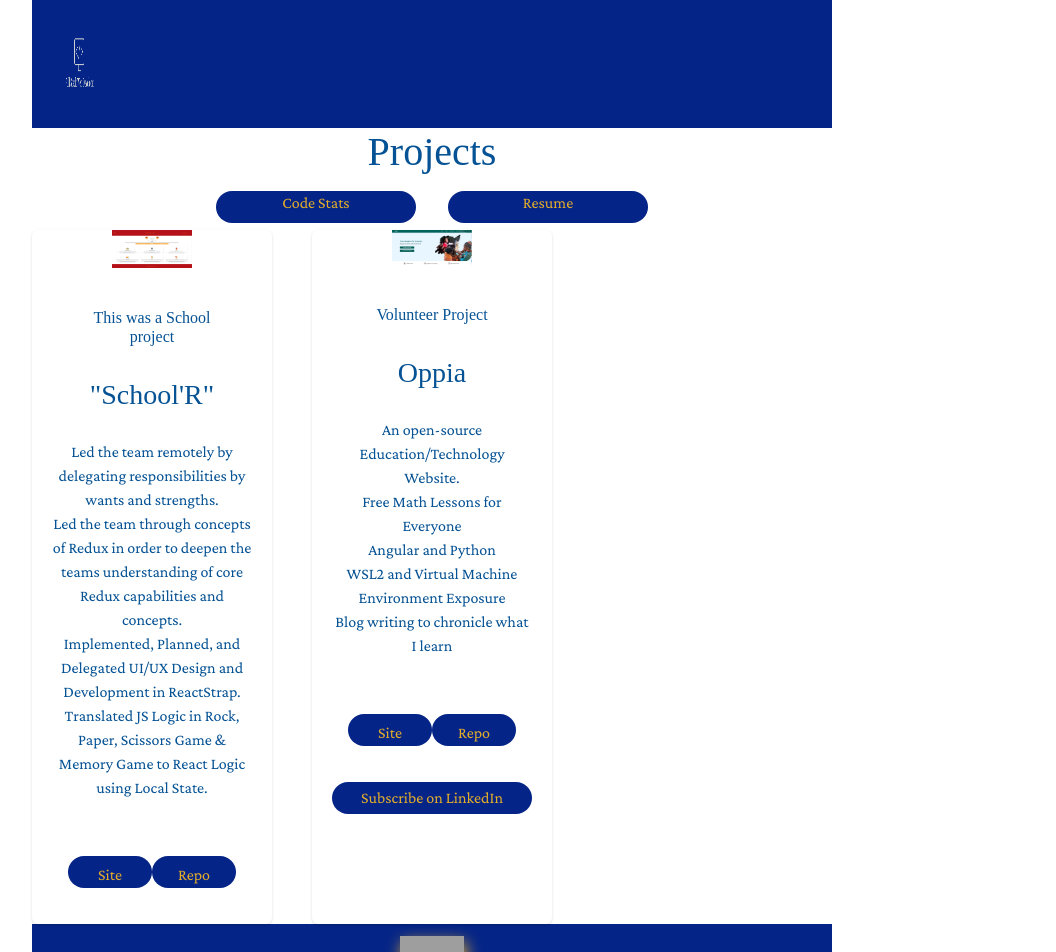
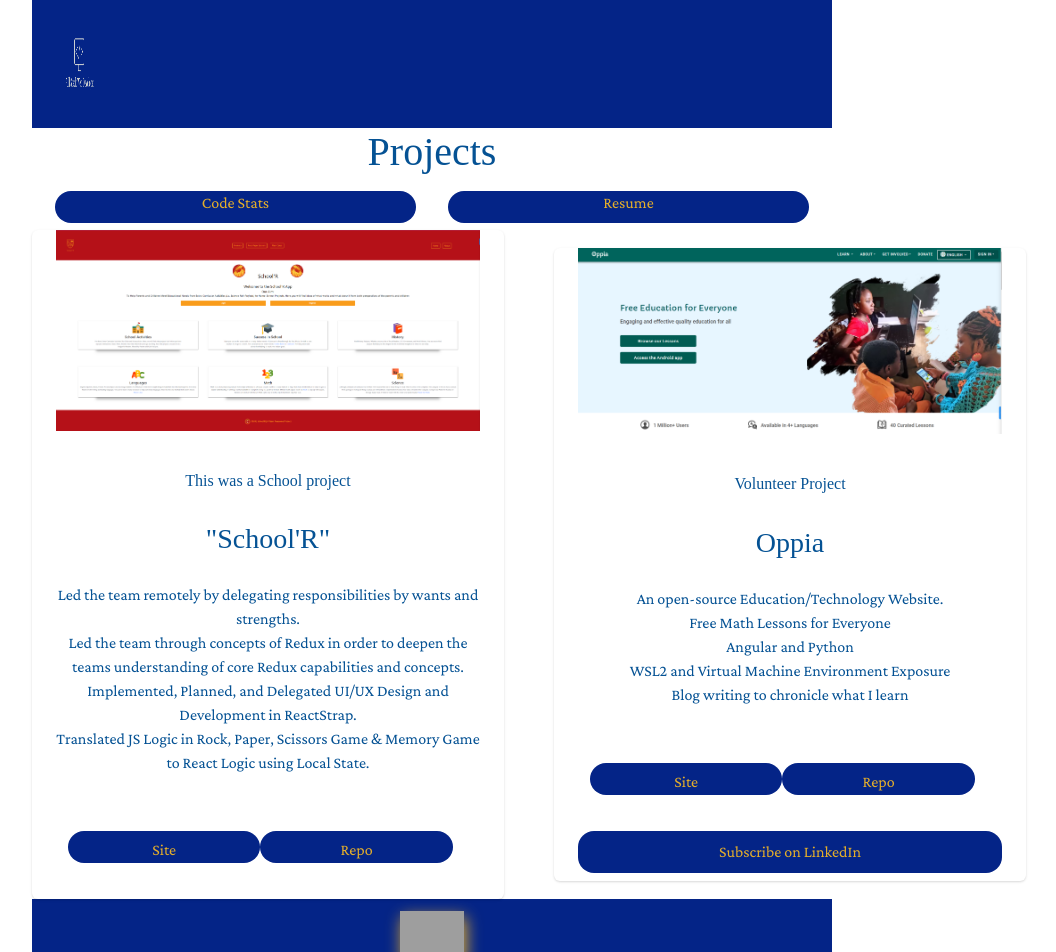
Before and after one commit to karapeoples/Portfolio-v1, a React (Create React App) app: page /projects in a window 1280 px wide. Shown: the top 952 px of the page, without its empty margins (208-1264 px from the left). Built offline with nearby package versions, Linux system fonts and the light colour scheme; grey boxes are pictures that could not be loaded; a web font is replaced by a local one.

Commit message:
Finally Responsive Showcase

```diff
--- a/src/App.css
+++ b/src/App.css
@@ -177,14 +177,15 @@ h6 {
   padding: 7px;
   text-align: center;
   outline: none;
-  width: 200px;
-  height: 32px;
+  width: 90%;
+  height: 42px;
   border-radius: 16px;
   background-color: var(--dark);
   color: var(--ecru);
   font-family: var(--sub);
   margin: 0 auto;
   margin-bottom: .5rem;
+
 }
 
 .libutton:hover {
@@ -234,9 +235,13 @@ h6 {
 
 /* SHOWCASE CSS */
 
+.showcase{
+  font-size: 1rem;
+  width: 100%;
+}
 
 .sc-img-container {
-  width: 5rem;
+  width: 90%;
   margin: 0 auto;
 }
 
@@ -273,7 +278,7 @@ h6 {
 }
 
 .project-btn{
-  width: 200px;
+  width: 90%;
   height: 32px;
   border-radius: 16px;
   background-color: var(--dark);
@@ -297,6 +302,7 @@ h6 {
   margin: 1rem;
   display: flex;
   justify-content: center;
+  width: 90%;
 }
 
 /* Media Queries */
@@ -340,5 +346,7 @@ h6 {
     margin: 0 auto;
     margin-right: 2.5rem;
   }
-
+  .copyright{
+    font-size: .5rem;
+  }
 }
--- /dev/null
+++ b/src/components/projects/ResponsiveCard.js
@@ -0,0 +1,174 @@
+import React from 'react';
+import schoolR from '../images/schoolR.png';
+import oppia from '../images/oppia.png'
+import { HStack, Card, CardBody, CardFooter, CardHeader, Image } from '@chakra-ui/react';
+
+
+const ResponsiveCard = () => {
+
+
+	if (window.innerWidth <= 500){
+		return(
+			<HStack spacing= '24px'>
+			<div className='showcase'>
+				<Card>
+							<span>
+								<div className='sc-img-container'>
+									<Image className="sc-image" src={schoolR} alt="Website Snapshot" />
+								</div>
+								<CardBody>
+									<CardHeader >
+										<h6>This was a School project</h6><br /><h3>"School'R"</h3></CardHeader>
+									<p className='sc-card-body'>
+										Led the team remotely by delegating responsibilities by wants and strengths.<br />
+										Led the team through concepts of Redux in order to deepen the teams understanding of core Redux capabilities and concepts.<br />
+										Implemented, Planned, and Delegated UI/UX Design and Development in ReactStrap.<br />
+										Translated  JS Logic in Rock, Paper, Scissors Game & Memory Game to React Logic  using Local State.<br />
+									</p>
+
+								</CardBody>
+							</span>
+							<CardFooter className='sc-section-btns'>
+								<a
+									className='sc-btn'
+									target='_blank'
+									rel='noopener noreferrer'
+									href='https://front-end-schoolr.vercel.app/'>
+									Site
+								</a>
+								<a
+									className='sc-btn'
+									target='_blank'
+									rel='noopener noreferrer'
+									href='https://github.com/School-R/front-end'>
+									Repo
+								</a>
+							</CardFooter>
+							</Card>
+						</div>
+
+						<div className='showcase'>
+							<Card>
+							<span >
+								<div className='sc-img-container'>
+									<Image className="sc-image" src={oppia} alt="Website Snapshot" />
+								</div>
+								<CardBody>
+									<CardHeader >
+										<h6>Volunteer Project</h6><br /><h3>Oppia</h3></CardHeader>
+									<p className='sc-card-body'>
+										An open-source Education/Technology Website.<br />
+										Free Math Lessons for Everyone<br />
+										Angular and Python<br />
+										WSL2 and Virtual Machine Environment Exposure<br />
+										Blog writing to chronicle what I learn
+									</p>
+								</CardBody>
+							</span>
+							<CardFooter className='sc-section-btns'>
+								<a
+									className='sc-btn'
+									target='_blank'
+									rel='noopener noreferrer'
+									href='https://oppia.org'>
+									Site
+								</a>
+								<a
+									className='sc-btn'
+									target='_blank'
+									rel='noopener noreferrer'
+									href='https://github.com/karapeoples/oppia'>
+									Repo
+								</a>
+							</CardFooter>
+
+							<a class="libutton" rel='noopener noreferrer' href="https://www.linkedin.com/build-relation/newsletter-follow?entityUrn=7153949983069638656" target="_blank">Subscribe on LinkedIn</a>
+						</Card>
+						</div>
+				</HStack>
+		)
+	} else{
+		return (
+			<HStack spacing='50px'>
+				<div className='showcase'>
+				<Card>
+							<span>
+								<div className='sc-img-container'>
+									<Image className="sc-image" src={schoolR} alt="Website Snapshot" />
+								</div>
+								<CardBody>
+									<CardHeader >
+										<h6>This was a School project</h6><br /><h3>"School'R"</h3></CardHeader>
+									<p className='sc-card-body'>
+										Led the team remotely by delegating responsibilities by wants and strengths.<br />
+										Led the team through concepts of Redux in order to deepen the teams understanding of core Redux capabilities and concepts.<br />
+										Implemented, Planned, and Delegated UI/UX Design and Development in ReactStrap.<br />
+										Translated  JS Logic in Rock, Paper, Scissors Game & Memory Game to React Logic  using Local State.<br />
+									</p>
+
+								</CardBody>
+							</span>
+							<CardFooter className='sc-section-btns'>
+								<a
+									className='sc-btn'
+									target='_blank'
+									rel='noopener noreferrer'
+									href='https://front-end-schoolr.vercel.app/'>
+									Site
+								</a>
+								<a
+									className='sc-btn'
+									target='_blank'
+									rel='noopener noreferrer'
+									href='https://github.com/School-R/front-end'>
+									Repo
+								</a>
+							</CardFooter>
+							</Card>
+						</div>
+
+						<div className='showcase'>
+						<Card>
+							<span >
+								<div className='sc-img-container'>
+									<Image className="sc-image" src={oppia} alt="Website Snapshot" />
+								</div>
+								<CardBody>
+									<CardHeader >
+										<h6>Volunteer Project</h6><br /><h3>Oppia</h3></CardHeader>
+									<p className='sc-card-body'>
+										An open-source Education/Technology Website.<br />
+										Free Math Lessons for Everyone<br />
+										Angular and Python<br />
+										WSL2 and Virtual Machine Environment Exposure<br />
+										Blog writing to chronicle what I learn
+									</p>
+								</CardBody>
+							</span>
+							<CardFooter className='sc-section-btns'>
+								<a
+									className='sc-btn'
+									target='_blank'
+									rel='noopener noreferrer'
+									href='https://oppia.org'>
+									Site
+								</a>
+								<a
+									className='sc-btn'
+									target='_blank'
+									rel='noopener noreferrer'
+									href='https://github.com/karapeoples/oppia'>
+									Repo
+								</a>
+
+							</CardFooter>
+
+							<a class="libutton" rel='noopener noreferrer' href="https://www.linkedin.com/build-relation/newsletter-follow?entityUrn=7153949983069638656" target="_blank">Subscribe on LinkedIn</a>
+							</Card>
+						</div>
+			</HStack>
+		)
+	}
+};
+
+export default ResponsiveCard;
--- a/src/components/projects/Showcase.js
+++ b/src/components/projects/Showcase.js
@@ -1,8 +1,8 @@
 import React from 'react'
-import goldenTutors from '../images/goldenTutors.png';
-import schoolR from '../images/schoolR.png';
-import oppia from '../images/oppia.png';
-import { Card, CardHeader, CardBody, CardFooter, Image, SimpleGrid } from '@chakra-ui/react'
+// import goldenTutors from '../images/goldenTutors.png';
+import ResponsiveCard from './ResponsiveCard';
+
+
 
 
 const Showcase = () => {
@@ -16,92 +16,10 @@ const Showcase = () => {
 				<a className="project-btn" target='_blank' rel='noopener noreferrer' href='https://docs.google.com/document/d/1saZNfU5pbsngdvptPidxZAhBZCH7RBgqX8xBomiCDRM'>
 					Resume
 				</a>
-			</div>
-
-			<div>
-				<div>
 				</div>
 				<div className='sc-section-body'>
-					<SimpleGrid columns={3} spacing={10} >
-						<Card maxW='lg' className='showcase'>
-							<span>
-								<div className='sc-img-container'>
-									<Image className="sc-image" src={schoolR} alt="Website Snapshot" />
-								</div>
-								<CardBody>
-									<CardHeader >
-										<h6>This was a School project</h6><br /><h3>"School'R"</h3></CardHeader>
-									<p className='sc-card-body'>
-										Led the team remotely by delegating responsibilities by wants and strengths.<br />
-										Led the team through concepts of Redux in order to deepen the teams understanding of core Redux capabilities and concepts.<br />
-										Implemented, Planned, and Delegated UI/UX Design and Development in ReactStrap.<br />
-										Translated  JS Logic in Rock, Paper, Scissors Game & Memory Game to React Logic  using Local State.<br />
-									</p>
-
-								</CardBody>
-							</span>
-							<CardFooter className='sc-section-btns'>
-								<a
-									className='sc-btn'
-									target='_blank'
-									rel='noopener noreferrer'
-									href='https://front-end-schoolr.vercel.app/'>
-									Site
-								</a>
-								<a
-									className='sc-btn'
-									target='_blank'
-									rel='noopener noreferrer'
-									href='https://github.com/School-R/front-end'>
-									Repo
-								</a>
-							</CardFooter>
-						</Card>
-
-						<Card maxW='lg' className='showcase'>
-							<span >
-								<div className='sc-img-container'>
-									<Image className="sc-image" src={oppia} alt="Website Snapshot" />
-								</div>
-								<CardBody>
-									<CardHeader >
-										<h6>Volunteer Project</h6><br /><h3>Oppia</h3></CardHeader>
-									<p className='sc-card-body'>
-										An open-source Education/Technology Website.<br />
-										Free Math Lessons for Everyone<br />
-										Angular and Python<br />
-										WSL2 and Virtual Machine Environment Exposure<br />
-										Blog writing to chronicle what I learn
-									</p>
-								</CardBody>
-							</span>
-							<CardFooter className='sc-section-btns'>
-								<a
-									className='sc-btn'
-									target='_blank'
-									rel='noopener noreferrer'
-									href='https://oppia.org'>
-									Site
-								</a>
-								<a
-									className='sc-btn'
-									target='_blank'
-									rel='noopener noreferrer'
-									href='https://github.com/karapeoples/oppia'>
-									Repo
-								</a>
-							</CardFooter>
-
-							<a class="libutton" rel='noopener noreferrer' href="https://www.linkedin.com/build-relation/newsletter-follow?entityUrn=7153949983069638656" target="_blank">Subscribe on LinkedIn</a>
-						</Card>
-					</SimpleGrid>
-					<div>
-					</div>
-
-					<div>
-					</div>
+					<ResponsiveCard/>
 				</div>
-			</div>
 		</div >
 	);
 };
```
